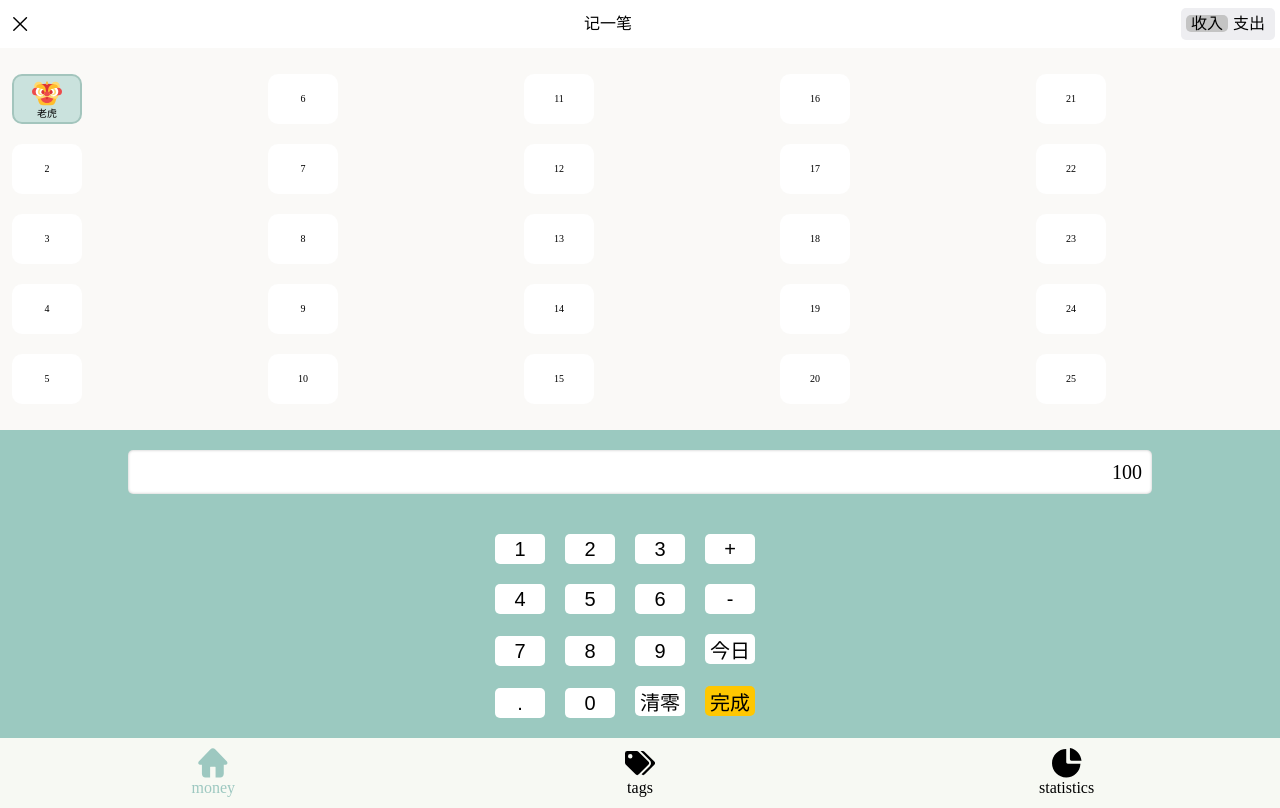
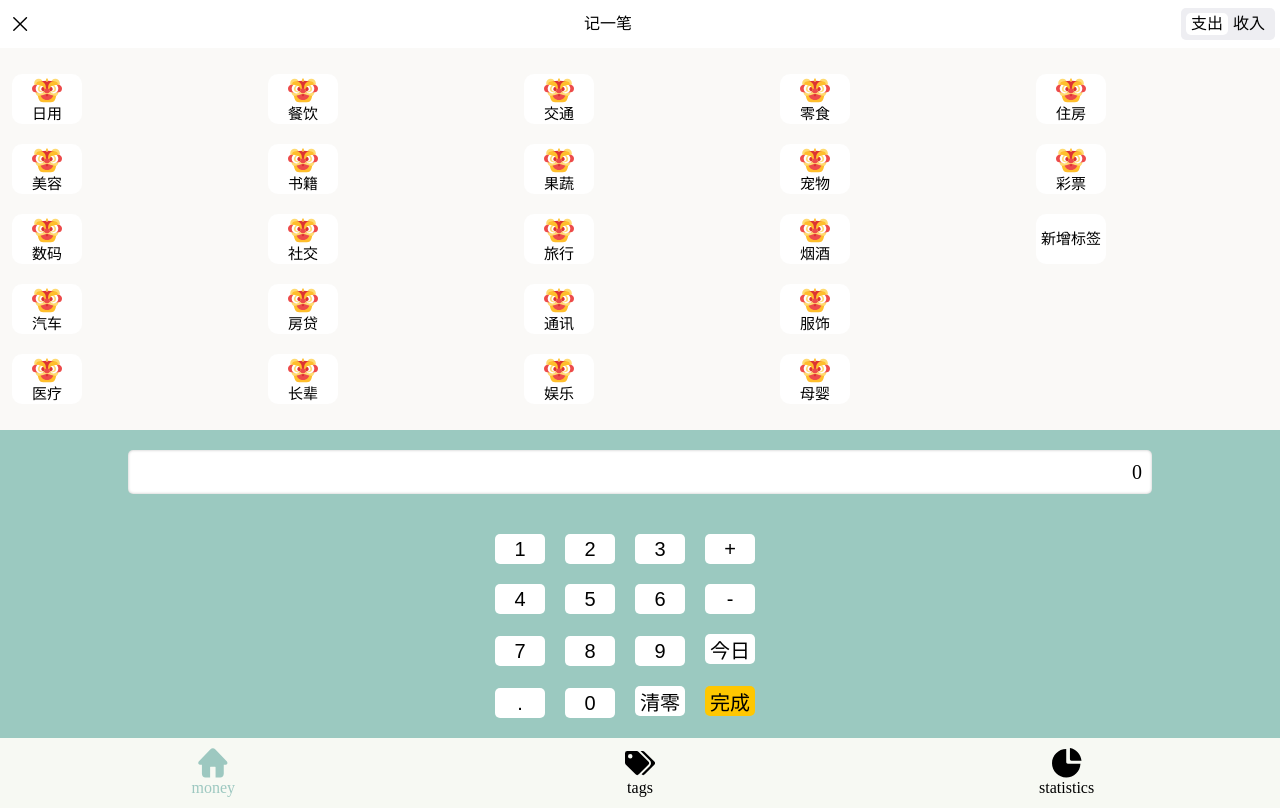
Before and after one commit to Wang-kai960620/rich-react, a React app: page /#/money in a window 1280 px wide. Built offline with nearby package versions, Linux system fonts and the light colour scheme.

Commit message:
做好了部分数字面板的输入关系

```diff
--- a/src/views/Money/NumberSection.tsx
+++ b/src/views/Money/NumberSection.tsx
@@ -1,5 +1,5 @@
 import styled from "styled-components";
-import React from "react";
+import React, {useState} from "react";
 
 const Wrapper = styled.div`
 display: flex;
@@ -33,6 +33,8 @@ width: 50px;
 height: 30px;
 border-radius: 5px;
 background: #ffffff;
+outline: none;
+
 }
 >.success{
 background: rgb(255, 199, 0);
@@ -40,11 +42,62 @@ background: rgb(255, 199, 0);
 }
 `;
 
-const NumberSection : React.FC = ()=>{
+
+const NumberSection: React.FC = () => {
+  const [output, setOutput] = useState("0");
+  const onUpdate = (e: React.MouseEvent) => {
+    const text = (e.target as HTMLButtonElement).textContent;
+    switch (text) {
+      case"0":
+      case"1":
+      case"2":
+      case"3":
+      case"4":
+      case"5":
+      case"6":
+      case"7":
+      case"8":
+      case"9":
+        if (output === "0") {
+          setOutput(text);
+        } else {
+          setOutput(output + text);
+        }
+        break;
+      case".":
+        if (output.indexOf(".") >= 0) {
+          return;
+        } else {
+          setOutput(output + ".");
+        }
+        break;
+      case"+":
+        setOutput(output+text)
+        break;
+      case"-":
+        setOutput(output+text)
+        break;
+      case"今日":
+        const timeAt = new Date()
+        console.log(timeAt);
+        break;
+      case"清零":
+        setOutput("0");
+        break;
+      case"完成":
+        console.log(output);
+        const x = (new Function('return ' + output))()
+        console.log(x);
+        setOutput('0')
+        break;
+      default:
+        return '0'
+    }
+  };
   return (
     <Wrapper>
-      <div className='output'>100</div>
-      <div className='numberList'>
+      <div className='output'>{output}</div>
+      <div className='numberList' onClick={onUpdate}>
         <button>1</button>
         <button>2</button>
         <button>3</button>
@@ -62,6 +115,6 @@ const NumberSection : React.FC = ()=>{
         <button>清零</button>
         <button className='success'>完成</button>
       </div>
-  </Wrapper>)
-}
-export {NumberSection}
+    </Wrapper>);
+};
+export {NumberSection};
--- a/src/views/Money/TagSection.tsx
+++ b/src/views/Money/TagSection.tsx
@@ -1,5 +1,5 @@
 import styled from "styled-components";
-import React from "react";
+import React, {useState} from "react";
 import Icon from "../../components/Icons";
 
 const Wrapper = styled.ol`
@@ -20,7 +20,7 @@ width: 70px;
 height: 50px;
 border-radius: 10px;
 margin: 10px 12px;
-font-size: 10px;
+font-size: 15px;
 &.selected{
 background: #cae2dd;
 border: 2px solid #a3c5bd;
@@ -31,40 +31,37 @@ height: 30px ;
 }
 }
 `;
-const TagSection :React.FC = ()=>{
+const TagSection: React.FC = () => {
+  //TODO
+  // const tagMap = {
+  //   "日用", "美容", "数码", "汽车", "医疗", "餐饮","书籍", "社交", "房贷", "长辈", "交通", "果蔬", "旅行", "通讯", "娱乐", "零食", "宠物", "烟酒", "服饰", "母婴","住房", "彩票"
+  // }
+  const [tag] = useState<string[]>(["日用", "美容", "数码", "汽车", "医疗", "餐饮", "书籍", "社交", "房贷", "长辈", "交通", "果蔬", "旅行", "通讯", "娱乐", "零食", "宠物", "烟酒", "服饰", "母婴", "住房", "彩票"
+  ]);
+  const [selectedTag, setSelectedTag] = useState<string[]>([]);
+  const onCheck = (tag: string) => {
+    const index = selectedTag.indexOf(tag);
+    if (index < 0) {
+      setSelectedTag(selectedTag.splice(0, 1));
+      setSelectedTag([...selectedTag, tag]);
+    } else {
+      setSelectedTag(selectedTag.filter(item => item !== tag));
+    }
+  };
   return (
     <Wrapper>
-      <li className='selected'>
-        <Icon name='lions'/>
-        老虎
-      </li>
-      <li>2</li>
-      <li>3</li>
-      <li>4</li>
-      <li>5</li>
-      <li>6</li>
-      <li>7</li>
-      <li>8</li>
-      <li>9</li>
-      <li>10</li>
-      <li>11</li>
-      <li>12</li>
-      <li>13</li>
-      <li>14</li>
-      <li>15</li>
-      <li>16</li>
-      <li>17</li>
-      <li>18</li>
-      <li>19</li>
-      <li>20</li>
-      <li>21</li>
-      <li>22</li>
-      <li>23</li>
-      <li>24</li>
-      <li>25</li>
+      {
+        tag.map(tag =>
+          <li className={selectedTag.indexOf(tag) >= 0 ? "selected" : ""} key={tag}
+              onClick={() => onCheck(tag)}
+          >
+            <Icon name='lions'/>
+            {tag}
+          </li>)
+      }
+      <li>新增标签</li>
     </Wrapper>
-  )
-}
+  );
+};
 
-
-export {TagSection}
+export {TagSection};
--- a/src/views/Money/TitleSection.tsx
+++ b/src/views/Money/TitleSection.tsx
@@ -1,5 +1,5 @@
 import styled from "styled-components";
-import React from "react";
+import React, {useState} from "react";
 import Icon from "../../components/Icons";
 
 const Wrapper = styled.div`
@@ -15,32 +15,40 @@ width: 20px ;
 height: 20px;
 margin: 0 10px;
 }
->div{
+>ol{
 padding: 5px;
+display: flex;
 text-align: center;
-background: #eeeef1;
+background: #eeeef2;
 border-radius: 5px;
 margin: 0 5px;
->span{
+>li{
 padding: 0 5px ;
 }
 >.selected{
-background: #c4c4c4;
+background: #ffffff;
 border-radius: 5px;
 }
 }
 `;
 
-const TitleSection:React.FC = ()=>{
+const TitleSection: React.FC = () => {
+  const typeMap = {"-": "支出", "+": "收入"};
+  const [type, setType] = useState("-");
+  const [typeList] = useState<("-" | "+")[]>(["-", "+"]);
   return (
     <Wrapper>
       <Icon name='close'/>
       <span>记一笔</span>
-      <div>
-        <span className='selected'>收入</span>
-        <span>支出</span>
-      </div>
+      <ol>
+        {typeList.map(t =>
+          <li key={t}
+              className={type === t ? "selected" : ""}
+              onClick={()=>{setType(t)}}
+          >{typeMap[t]}</li>
+        )}
+      </ol>
     </Wrapper>
-  )
-}
-export {TitleSection}
+  );
+};
+export {TitleSection};
```
